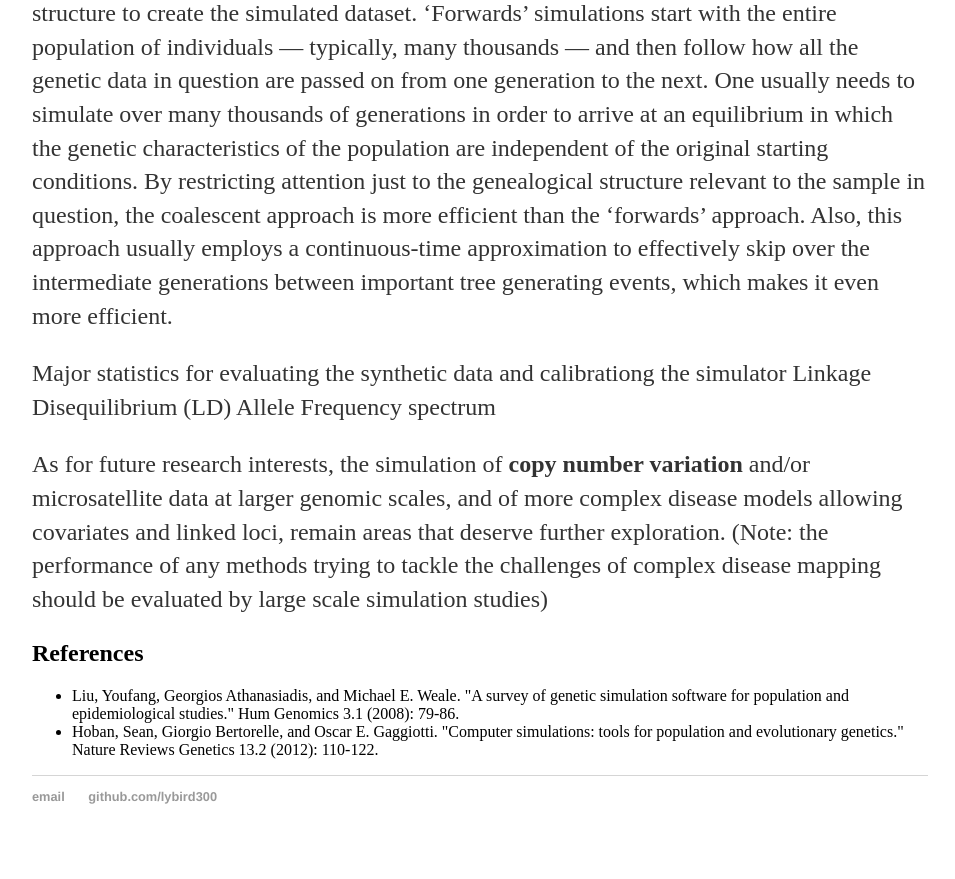
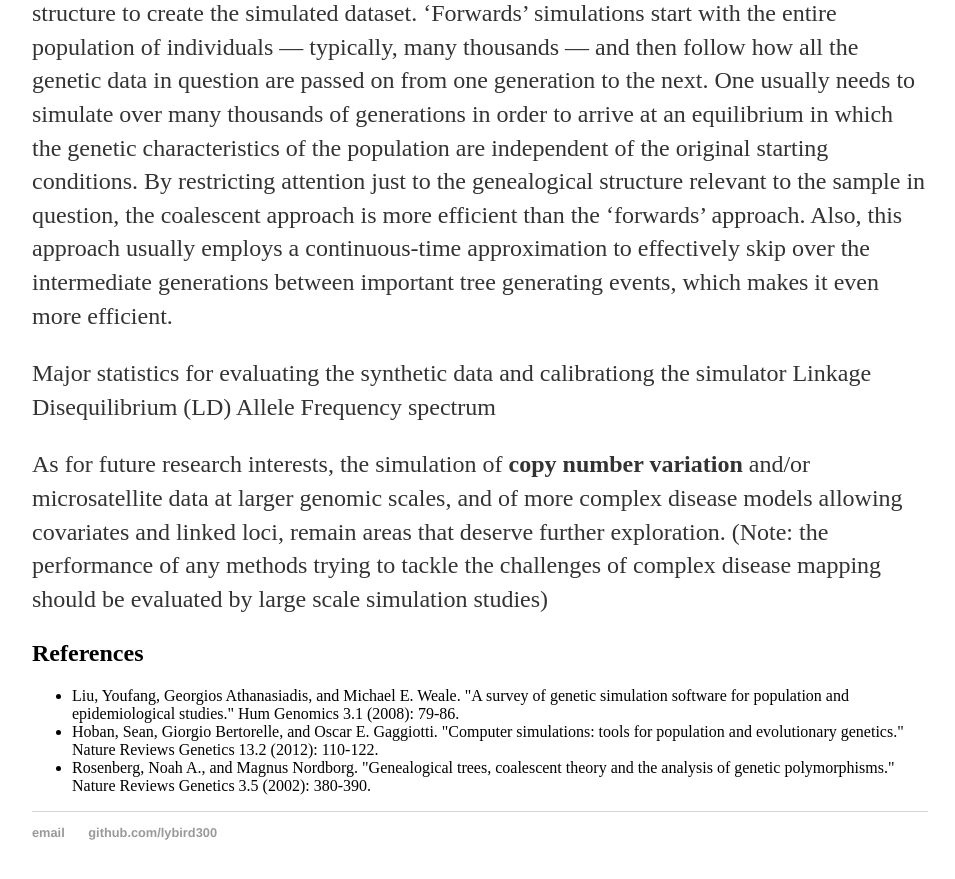
Before and after one commit to lybird300/lybird300.github.io, a Jekyll site: the page built from _posts/2015-04-01-first-day.md, in a window 1280 px wide and 900 px high, scrolled down 1935 px. Shown: the top 879 px of the window, without its empty margins (160-1115 px from the left). Built offline with Jekyll 4.4.1, drawn with Linux system fonts in a browser that asks for light colours.

Commit message:
Update 2015-04-01-first-day.md

```diff
--- a/_posts/2015-04-01-first-day.md
+++ b/_posts/2015-04-01-first-day.md
@@ -23,4 +23,5 @@ As for future research interests, the simulation of <b>copy number variation</b>
 <ul>
 <li>Liu, Youfang, Georgios Athanasiadis, and Michael E. Weale. "A survey of genetic simulation software for population and epidemiological studies." Hum Genomics 3.1 (2008): 79-86.</li>
 <li>Hoban, Sean, Giorgio Bertorelle, and Oscar E. Gaggiotti. "Computer simulations: tools for population and evolutionary genetics." Nature Reviews Genetics 13.2 (2012): 110-122.</li>
+<li>Rosenberg, Noah A., and Magnus Nordborg. "Genealogical trees, coalescent theory and the analysis of genetic polymorphisms." Nature Reviews Genetics 3.5 (2002): 380-390.</li>
 </ul>
```
